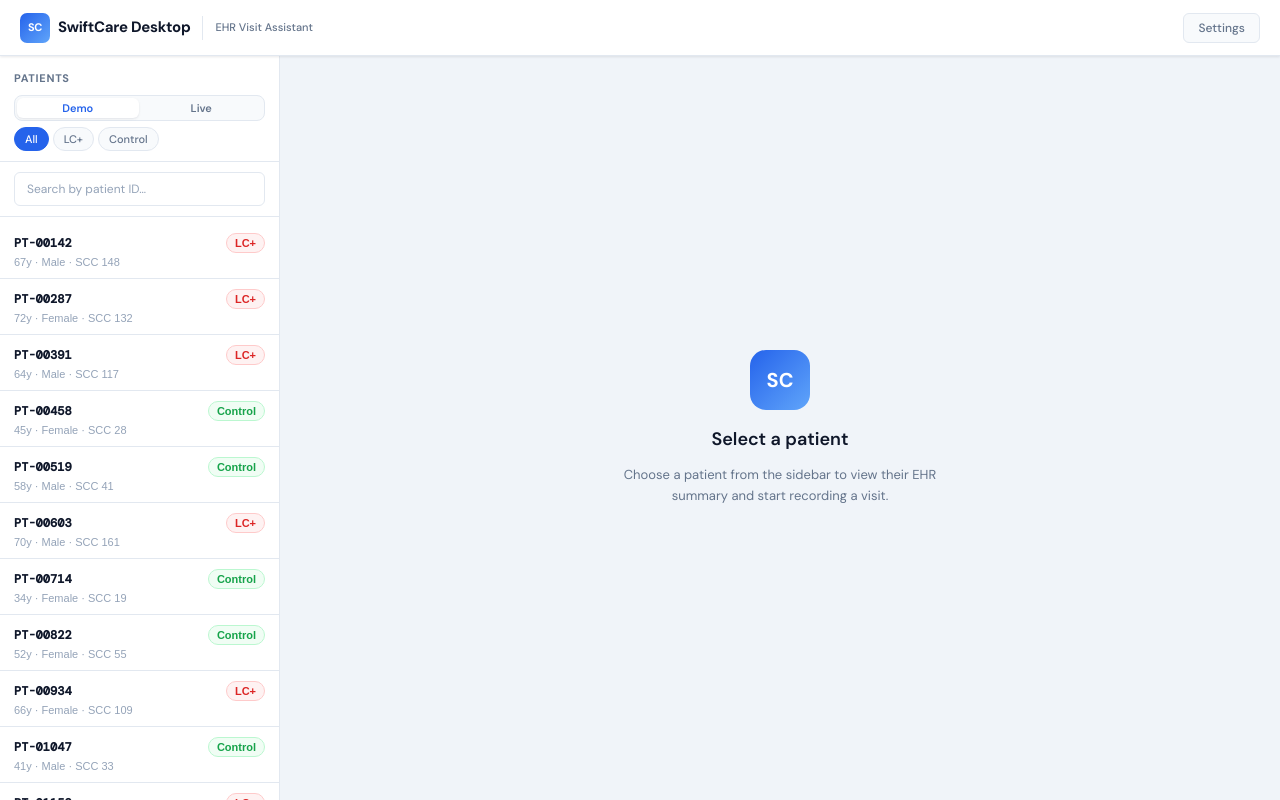
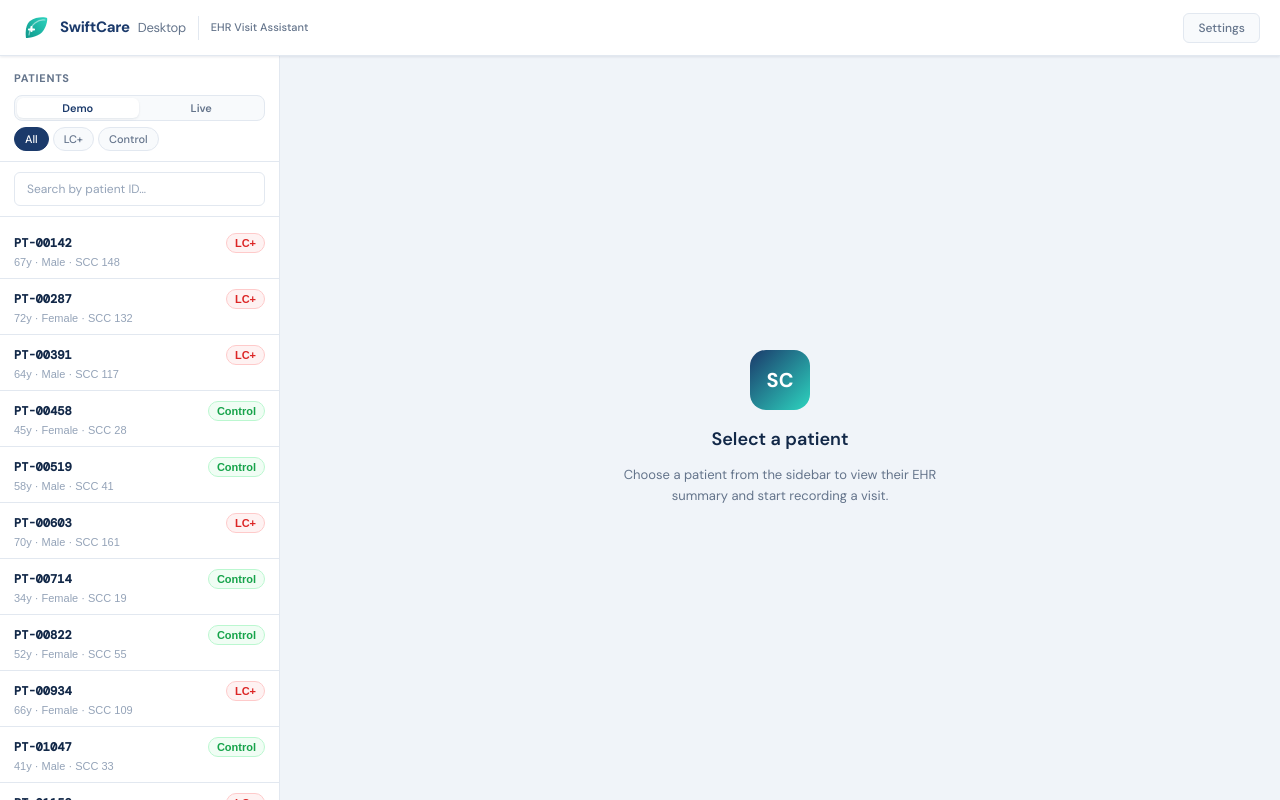
Before and after one commit to trongnguyen29/swiftcare, a React (Vite) app in the folder desktop/: page / in a window 1280 px wide. Built offline with nearby package versions, Linux system fonts and the light colour scheme.

Commit message:
add a logo and update the colours in the app

```diff
--- a/desktop/src/App.css
+++ b/desktop/src/App.css
@@ -1,19 +1,26 @@
 @import url('https://fonts.googleapis.com/css2?family=DM+Sans:wght@300;400;500;600;700&family=DM+Mono:wght@400;500&display=swap');
 
 :root {
-  --blue-50:#eff6ff;--blue-100:#dbeafe;--blue-200:#bfdbfe;
-  --blue-400:#60a5fa;--blue-500:#3b82f6;--blue-600:#2563eb;--blue-700:#1d4ed8;
-  --teal-400:#2dd4bf;--teal-500:#14b8a6;
-  --bg-page:#f0f4f9;--bg-white:#ffffff;--bg-subtle:#f8fafc;--bg-hover:#f1f5f9;
+  /* SwiftCare brand — navy + teal extracted from logo */
+  --navy-50:#eef2f8;--navy-100:#d5dff0;--navy-200:#abbfe1;
+  --navy-400:#4a72aa;--navy-500:#2a5298;--navy-600:#1b3a6b;--navy-700:#122848;
+  --teal-50:#e6faf8;--teal-100:#b3eee9;--teal-200:#66ddd5;
+  --teal-400:#2dd4bf;--teal-500:#0fb8a8;--teal-600:#0d9488;
+
+  /* Aliases — used throughout components */
+  --blue-50:var(--navy-50);--blue-100:var(--navy-100);--blue-200:var(--navy-200);
+  --blue-400:var(--navy-400);--blue-500:var(--navy-500);--blue-600:var(--navy-600);--blue-700:var(--navy-700);
+
+  --bg-page:#f0f4f9;--bg-white:#ffffff;--bg-subtle:#f8fafc;--bg-hover:#eef2f8;
   --border:#e2e8f0;--border-med:#cbd5e1;--border-strong:#94a3b8;
-  --text-heading:#0f172a;--text-body:#334155;--text-muted:#64748b;--text-faint:#94a3b8;
+  --text-heading:#122848;--text-body:#334155;--text-muted:#64748b;--text-faint:#94a3b8;
   --ok:#16a34a;--ok-bg:#f0fdf4;--ok-bdr:#bbf7d0;
   --warn:#d97706;--warn-bg:#fffbeb;--warn-bdr:#fde68a;
   --danger:#dc2626;--danger-bg:#fef2f2;--danger-bdr:#fecaca;
   --font:'DM Sans',system-ui,sans-serif;--mono:'DM Mono',monospace;
   --radius-sm:6px;--radius:10px;--radius-lg:14px;--radius-xl:18px;
-  --shadow-sm:0 1px 3px rgba(15,23,42,.06),0 1px 2px rgba(15,23,42,.04);
-  --shadow:0 4px 12px rgba(15,23,42,.08),0 2px 4px rgba(15,23,42,.04);
+  --shadow-sm:0 1px 3px rgba(18,40,72,.06),0 1px 2px rgba(18,40,72,.04);
+  --shadow:0 4px 12px rgba(18,40,72,.1),0 2px 4px rgba(18,40,72,.06);
   --header-h:56px;
   --sidebar-w:280px;
 }
@@ -28,7 +35,7 @@
 /* ── HEADER ── */
 .ehr-header{height:var(--header-h);background:var(--bg-white);border-bottom:1px solid var(--border);display:flex;align-items:center;padding:0 20px;gap:12px;flex-shrink:0;box-shadow:var(--shadow-sm);z-index:100}
 .header-logo{display:flex;align-items:center;gap:8px;font-size:15px;font-weight:700;color:var(--text-heading);letter-spacing:-.3px;white-space:nowrap}
-.logo-mark{width:30px;height:30px;background:linear-gradient(135deg,var(--blue-600),var(--blue-400));border-radius:7px;display:flex;align-items:center;justify-content:center;font-size:11px;font-weight:700;color:#fff;flex-shrink:0}
+.logo-mark{display:none}
 .header-divider{width:1px;height:24px;background:var(--border)}
 .header-subtitle{font-size:11px;color:var(--text-muted);font-weight:500;white-space:nowrap}
 .header-spacer{flex:1}
@@ -64,7 +71,7 @@
 .patient-list{flex:1;overflow-y:auto;padding:6px 0}
 .patient-row{width:100%;padding:10px 14px;border:none;background:none;cursor:pointer;text-align:left;transition:background .1s;border-bottom:1px solid var(--border)}
 .patient-row:hover{background:var(--bg-hover)}
-.patient-row.active{background:var(--blue-50);border-left:3px solid var(--blue-600)}
+.patient-row.active{background:var(--navy-50);border-left:3px solid var(--navy-600)}
 .patient-row-top{display:flex;justify-content:space-between;align-items:center;margin-bottom:3px}
 .patient-id{font-family:var(--mono);font-size:12px;font-weight:600;color:var(--text-heading)}
 .patient-row-sub{font-size:11px;color:var(--text-faint)}
@@ -75,7 +82,7 @@
 
 /* ── EMPTY STATE ── */
 .empty-state{flex:1;display:flex;flex-direction:column;align-items:center;justify-content:center;gap:12px;color:var(--text-faint);text-align:center;padding:60px 40px}
-.empty-icon{width:60px;height:60px;background:linear-gradient(135deg,var(--blue-600),var(--blue-400));border-radius:16px;display:flex;align-items:center;justify-content:center;font-size:20px;font-weight:700;color:#fff;margin-bottom:4px}
+.empty-icon{width:60px;height:60px;background:linear-gradient(135deg,var(--navy-600),var(--teal-400));border-radius:16px;display:flex;align-items:center;justify-content:center;font-size:20px;font-weight:700;color:#fff;margin-bottom:4px}
 .empty-title{font-size:18px;font-weight:600;color:var(--text-heading)}
 .empty-sub{font-size:13px;color:var(--text-muted);max-width:340px;line-height:1.6}
 
@@ -93,7 +100,7 @@
 
 /* ── PATIENT SUMMARY ── */
 .summary-wrap{display:flex;flex-direction:column;gap:12px}
-.summary-hero{background:linear-gradient(135deg,var(--blue-600) 0%,var(--teal-500) 100%);border-radius:var(--radius-xl);padding:18px 20px;color:#fff;display:flex;align-items:flex-start;gap:14px;box-shadow:var(--shadow)}
+.summary-hero{background:linear-gradient(135deg,var(--navy-600) 0%,var(--teal-500) 100%);border-radius:var(--radius-xl);padding:18px 20px;color:#fff;display:flex;align-items:flex-start;gap:14px;box-shadow:var(--shadow)}
 .hero-avatar{width:52px;height:52px;border-radius:50%;background:rgba(255,255,255,.2);border:2px solid rgba(255,255,255,.4);display:flex;align-items:center;justify-content:center;font-size:20px;font-weight:700;flex-shrink:0}
 .hero-info{flex:1;min-width:0}
 .hero-id{font-size:20px;font-weight:700;letter-spacing:-.3px}
@@ -202,7 +209,7 @@
 /* ── AI INSIGHTS ── */
 .ai-card{overflow:hidden}
 .ai-header{display:flex;align-items:center;justify-content:space-between;flex-wrap:wrap;gap:8px}
-.ai-badge{background:linear-gradient(135deg,var(--blue-600),var(--teal-500));color:#fff;font-size:10px;font-weight:700;padding:3px 7px;border-radius:6px;letter-spacing:.5px}
+.ai-badge{background:linear-gradient(135deg,var(--navy-600),var(--teal-500));color:#fff;font-size:10px;font-weight:700;padding:3px 7px;border-radius:6px;letter-spacing:.5px}
 .ai-empty{padding:20px;text-align:center;color:var(--text-muted);font-size:12px;font-style:italic}
 .ai-findings{display:flex;flex-direction:column}
 .ai-finding{cursor:pointer;border-bottom:1px solid var(--border);transition:background .15s;padding:0}
--- a/desktop/src/App.tsx
+++ b/desktop/src/App.tsx
@@ -23,8 +23,23 @@
     <div className="app-shell">
       <header className="ehr-header">
         <div className="header-logo">
-          <div className="logo-mark">SC</div>
-          SwiftCare Desktop
+          <svg width="32" height="32" viewBox="0 0 32 32" fill="none" xmlns="http://www.w3.org/2000/svg" style={{ flexShrink: 0 }}>
+            {/* Leaf-wing shape */}
+            <path d="M6 26 C6 26 4 14 10 9 C16 4 26 5 27 6 C28 7 26 18 20 22 C14 26 6 26 6 26Z" fill="url(#sc-grad)" />
+            {/* Inner wing line */}
+            <path d="M9 23 C9 23 10 15 15 11 C20 7 25 8 25 8" stroke="#ffffff" strokeWidth="1.2" strokeLinecap="round" fill="none" opacity="0.5"/>
+            {/* Medical cross */}
+            <rect x="10.5" y="14" width="2" height="6" rx="0.8" fill="#ffffff"/>
+            <rect x="8" y="16.5" width="7" height="2" rx="0.8" fill="#ffffff"/>
+            <defs>
+              <linearGradient id="sc-grad" x1="4" y1="26" x2="27" y2="5" gradientUnits="userSpaceOnUse">
+                <stop offset="0%" stopColor="#0d9488"/>
+                <stop offset="100%" stopColor="#2dd4bf"/>
+              </linearGradient>
+            </defs>
+          </svg>
+          <span style={{ color: 'var(--navy-600)', fontWeight: 700, letterSpacing: '-.3px' }}>SwiftCare</span>
+          <span style={{ color: 'var(--text-muted)', fontWeight: 400, fontSize: 13 }}>Desktop</span>
         </div>
         <div className="header-divider" />
         <span className="header-subtitle">EHR Visit Assistant</span>
```
